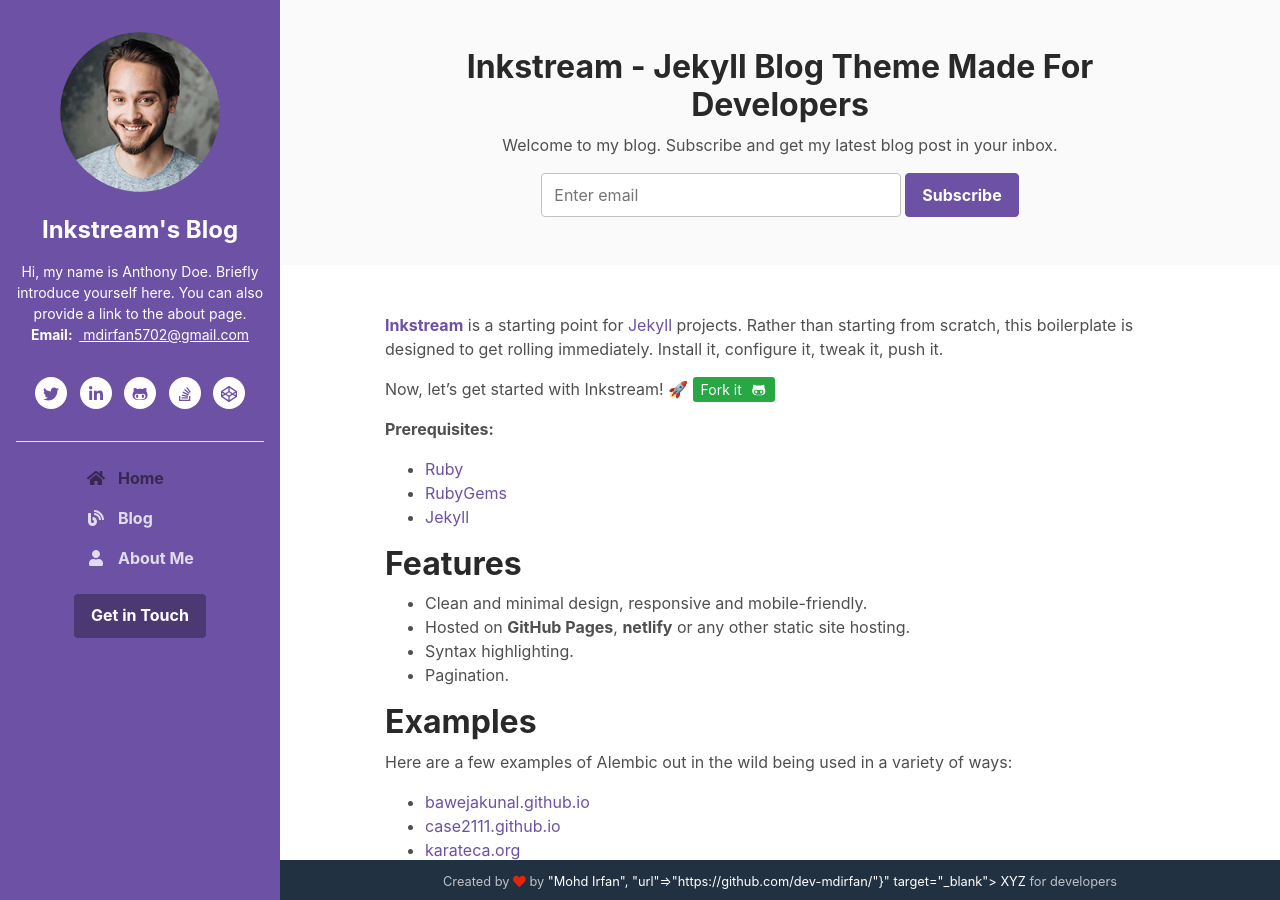
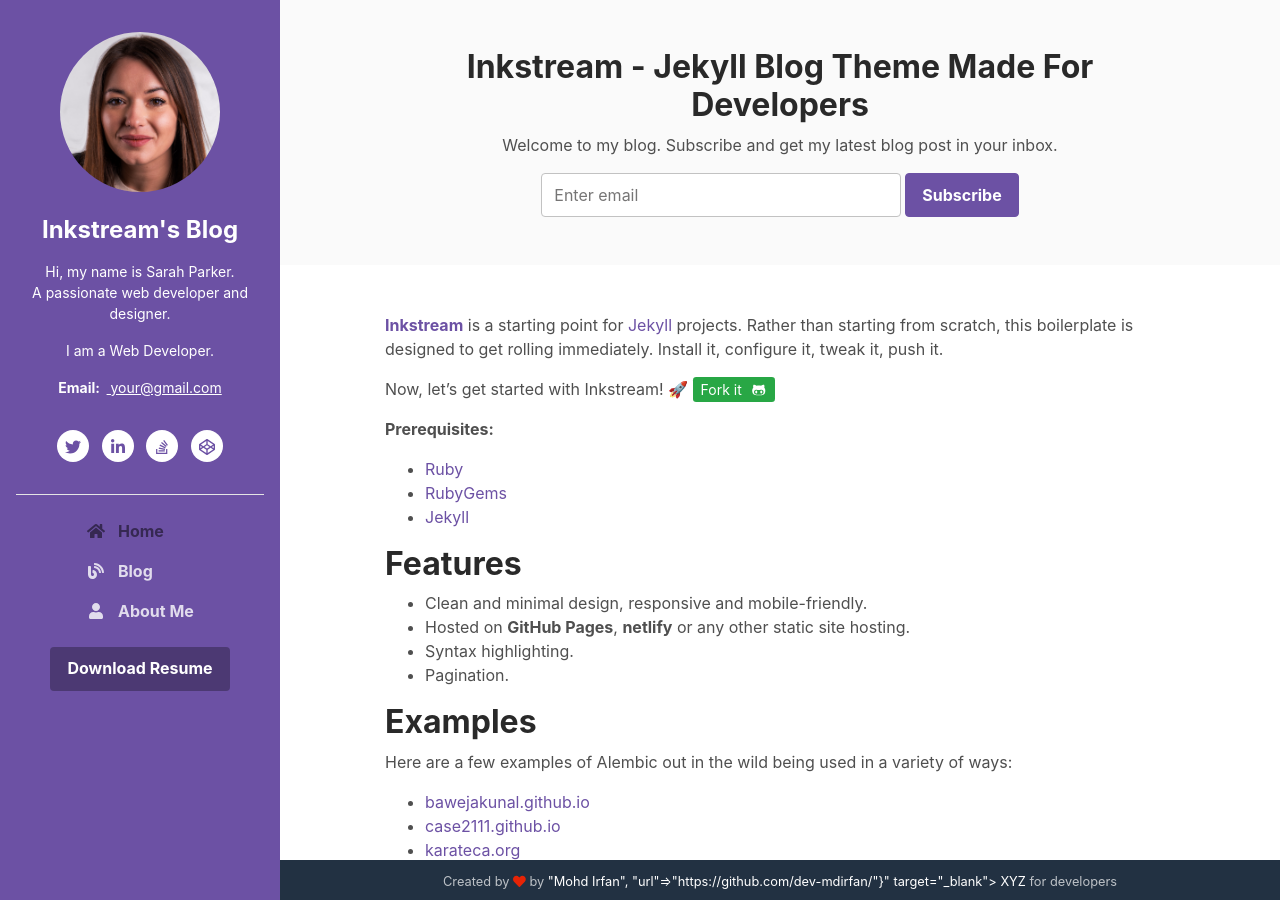
Before and after one commit to dev-mdirfan/inkstream, a Jekyll site: the page built from index.md, in a window 1280 px wide and 900 px high. Built offline with Jekyll 4.4.1, drawn with Linux system fonts in a browser that asks for light colours.

Commit message:
side header updated

```diff
--- a/_includes/site-header.html
+++ b/_includes/site-header.html
@@ -9,26 +9,45 @@
         <div id="navigation" class="collapse navbar-collapse flex-column">
             <!-- Profile Section Start -->
             <div class="profile-section pt-3 pt-lg-0">
-                <img class="profile-image mb-3 rounded-circle mx-auto"
-                    src="{{ 'assets/images/profile.png' | absolute_url }}" alt="image">
-                <h3 class="blog-name pt-2 mb-3"><a href="index.html">Inkstream's Blog</a></h3>
+                <img class="profile-image mb-3 rounded-circle mx-auto" src="{{ site.logo | relaive_url }}" alt="image">
+                <h3 class="blog-name pt-2 mb-3"><a href="{{ site.navigation_header[0].url }}">{{ site.title }}'s
+                        Blog</a></h3>
 
                 <div class="bio mb-3">
-                    Hi, my name is Anthony Doe. Briefly introduce yourself here. You can also
-                    provide a link to the about page.
-                    <br>
-                    <strong>Email: &nbsp;</strong><a href="mailto:{{ site.email }}">
-                        {{ site.email }}
-                    </a>
+                    Hi, my name is {{ site.author.name }}.
+                    <p>
+                        {{ site.author.bio }}
+                    </p>
+                    <p>I am a {{ site.author.profession }}.</p>
+                    <p>
+                        <strong>Email: &nbsp;</strong><a href="mailto:{{ site.email }}">
+                            {{ site.author.email }}
+                        </a>
+                    </p>
                 </div>
                 <!-- Bio Section Start-->
                 <ul class="social-list list-inline py-3 mx-auto">
                     <!-- Social List -->
-                    <li class="list-inline-item"><a href="#"><i class="fab fa-twitter fa-fw"></i></a></li>
-                    <li class="list-inline-item"><a href="#"><i class="fab fa-linkedin-in fa-fw"></i></a></li>
-                    <li class="list-inline-item"><a href="#"><i class="fab fa-github-alt fa-fw"></i></a></li>
-                    <li class="list-inline-item"><a href="#"><i class="fab fa-stack-overflow fa-fw"></i></a></li>
-                    <li class="list-inline-item"><a href="#"><i class="fab fa-codepen fa-fw"></i></a></li>
+                    {% if site.social_links.Twitter %}
+                    <li class="list-inline-item"><a href="{{ site.social_links.Twitter }}"><i
+                                class="fab fa-twitter fa-fw"></i></a></li>
+                    {% endif %}
+                    {% if site.social_links.LinkedIn %}
+                    <li class="list-inline-item"><a href="{{ site.social_links.LinkedIn }}"><i
+                                class="fab fa-linkedin-in fa-fw"></i></a></li>
+                    {% endif %}
+                    {% if site.social_links.Github %}
+                    <li class="list-inline-item"><a href="{{ site.social_links.GitHub }}"><i
+                                class="fab fa-github-alt fa-fw"></i></a></li>
+                    {% endif %}
+                    {% if site.social_links.Stackoverflow %}
+                    <li class="list-inline-item"><a href="{{ site.social_links.Stackoverflow }}"><i
+                                class="fab fa-stack-overflow fa-fw"></i></a></li>
+                    {% endif %}
+                    {% if site.social_links.Codepen %}
+                    <li class="list-inline-item"><a href="{{ site.social_links.Codepen }}"><i
+                                class="fab fa-codepen fa-fw"></i></a></li>
+                    {% endif %}
                 </ul>
                 <!-- Bio Section end-->
                 <hr style="background: white;">
@@ -39,7 +58,8 @@
             {% include nav-header.html %}
 
             <div class="my-2 my-md-3">
-                <a class="btn btn-primary" href="https://themes.3rdwavemedia.com/" target="_blank">Get in Touch</a>
+                <a class="btn btn-primary" href="{{ site.download_resume | relative_url}}" target="_blank"
+                    download="{{ site.title }}-resume">Download Resume</a>
             </div>
         </div>
     </nav>
```
Also changed, not shown: assets/logo/logo.jpg (added), assets/logo/logo.svg (added), 1 other file.
